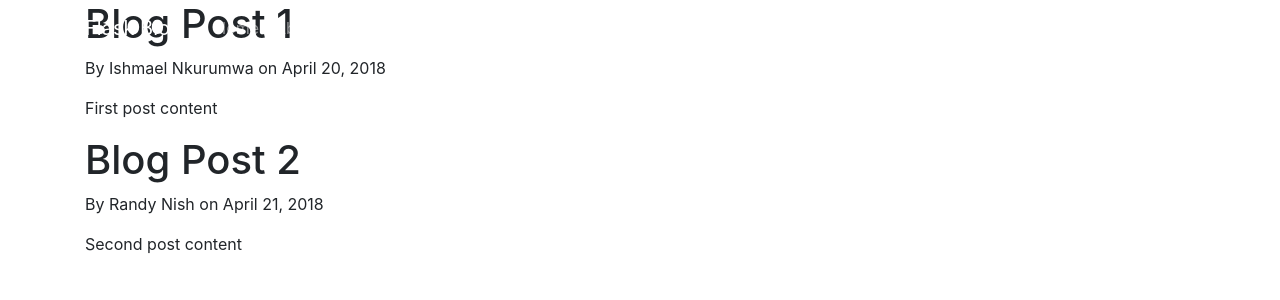
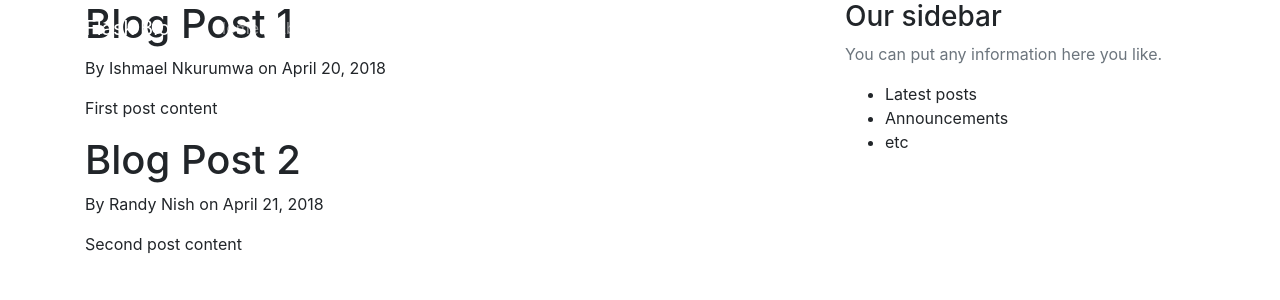
Before and after one commit to Nkurumwa/flaskblog, a Flask app: page / in a window 1280 px wide. Shown: the top 300 px of the page. Run offline with Flask 2, Linux system fonts and the light colour scheme; some libraries are stand-ins or nearby versions.

Commit message:
adds main styles

```diff
--- a/templates/layout.html
+++ b/templates/layout.html
@@ -1,22 +1,27 @@
 <!DOCTYPE html>
 <html lang="en">
+
 <head>
     <meta charset="UTF-8">
     <meta name="viewport" content="width=device-width, initial-scale=1.0">
     <meta http-equiv="X-UA-Compatible" content="ie=edge">
-    <link rel="stylesheet" href="https://stackpath.bootstrapcdn.com/bootstrap/4.3.1/css/bootstrap.min.css" integrity="sha384-ggOyR0iXCbMQv3Xipma34MD+dH/1fQ784/j6cY/iJTQUOhcWr7x9JvoRxT2MZw1T" crossorigin="anonymous">
+    <link rel="stylesheet" href="https://stackpath.bootstrapcdn.com/bootstrap/4.3.1/css/bootstrap.min.css"
+        integrity="sha384-ggOyR0iXCbMQv3Xipma34MD+dH/1fQ784/j6cY/iJTQUOhcWr7x9JvoRxT2MZw1T" crossorigin="anonymous">
     {% if title %}
     <title>Flask blog - {{ title }}</title>
     {% else %}
     <title>Flask blog</title>
     {% endif %}
 </head>
+
 <body>
     <header class="site-header">
         <nav class="navbar navbar-expand-md navbar-dark bg-steel fixed-top">
             <di class="container">
                 <a class="navbar-brand mr-4" href="/">Flask Blog</a>
-                    <button class="navbar-toggler" type="button" data-toggle="collapse" data-target="#navbarSupportedContent-4"aria-controls="navbarSupportedContent-4" aria-expanded="false" aria-label="Toggle navigation">
+                <button class="navbar-toggler" type="button" data-toggle="collapse"
+                    data-target="#navbarSupportedContent-4" aria-controls="navbarSupportedContent-4"
+                    aria-expanded="false" aria-label="Toggle navigation">
                     <span class="navbar-toggler-icon"></span>
                 </button>
                 <div class="collapse navbar-collapse" id="navbarToggler">
@@ -33,11 +38,36 @@
                 </div>
         </nav>
     </header>
-        <div class="container">
-          {% block content %}{% endblock content %}
+
+    <main role="main" class="container">
+        <div class="row">
+            <div class="col-md-8">
+                {% block content %} {% endblock %}
             </div>
-       <script src="https://code.jquery.com/jquery-3.3.1.slim.min.js" integrity="sha384-q8i/X+965DzO0rT7abK41JStQIAqVgRVzpbzo5smXKp4YfRvH+8abtTE1Pi6jizo" crossorigin="anonymous"></script>
-       <script src="https://cdnjs.cloudflare.com/ajax/libs/popper.js/1.14.7/umd/popper.min.js" integrity="sha384-UO2eT0CpHqdSJQ6hJty5KVphtPhzWj9WO1clHTMGa3JDZwrnQq4sF86dIHNDz0W1" crossorigin="anonymous"></script>
-       <script src="https://stackpath.bootstrapcdn.com/bootstrap/4.3.1/js/bootstrap.min.js" integrity="sha384-JjSmVgyd0p3pXB1rRibZUAYoIIy6OrQ6VrjIEaFf/nJGzIxFDsf4x0xIM+B07jRM" crossorigin="anonymous"></script>
+            <div class="col-md-4">
+                <div class="content-section">
+                    <h3>Our sidebar</h3>
+                    <p class="text-muted">You can put any information here you like.
+                        <ul>
+                            <li>Latest posts</li>
+                            <li>Announcements</li>
+                            <li>etc</li>
+                        </ul>
+                    </p>
+                </div>
+            </div>
+        </div>
+    </main>
+
+    <script src="https://code.jquery.com/jquery-3.3.1.slim.min.js"
+        integrity="sha384-q8i/X+965DzO0rT7abK41JStQIAqVgRVzpbzo5smXKp4YfRvH+8abtTE1Pi6jizo"
+        crossorigin="anonymous"></script>
+    <script src="https://cdnjs.cloudflare.com/ajax/libs/popper.js/1.14.7/umd/popper.min.js"
+        integrity="sha384-UO2eT0CpHqdSJQ6hJty5KVphtPhzWj9WO1clHTMGa3JDZwrnQq4sF86dIHNDz0W1"
+        crossorigin="anonymous"></script>
+    <script src="https://stackpath.bootstrapcdn.com/bootstrap/4.3.1/js/bootstrap.min.js"
+        integrity="sha384-JjSmVgyd0p3pXB1rRibZUAYoIIy6OrQ6VrjIEaFf/nJGzIxFDsf4x0xIM+B07jRM"
+        crossorigin="anonymous"></script>
 </body>
+
 </html>
```
Lines whose indentation alone changed are shown as unchanged.
